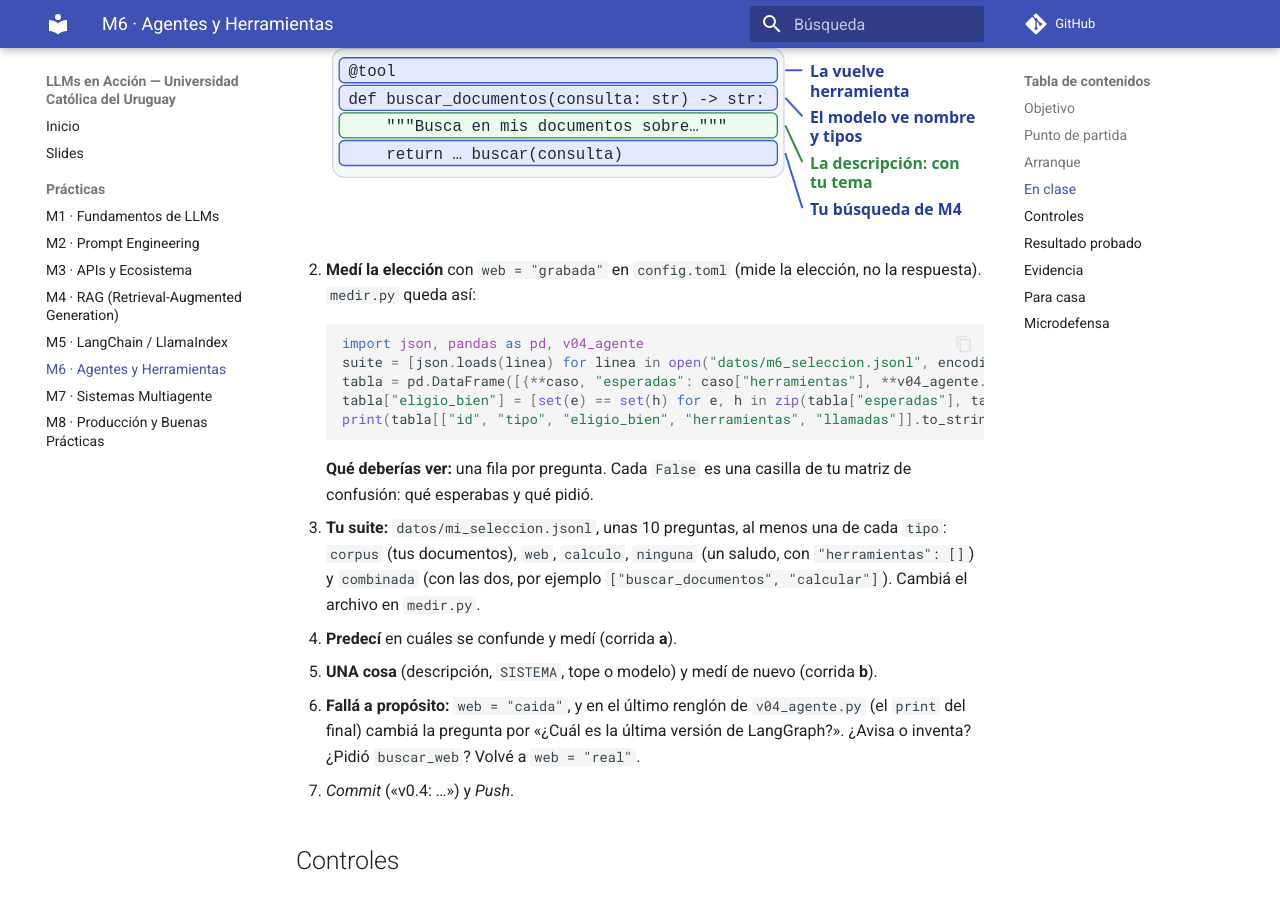
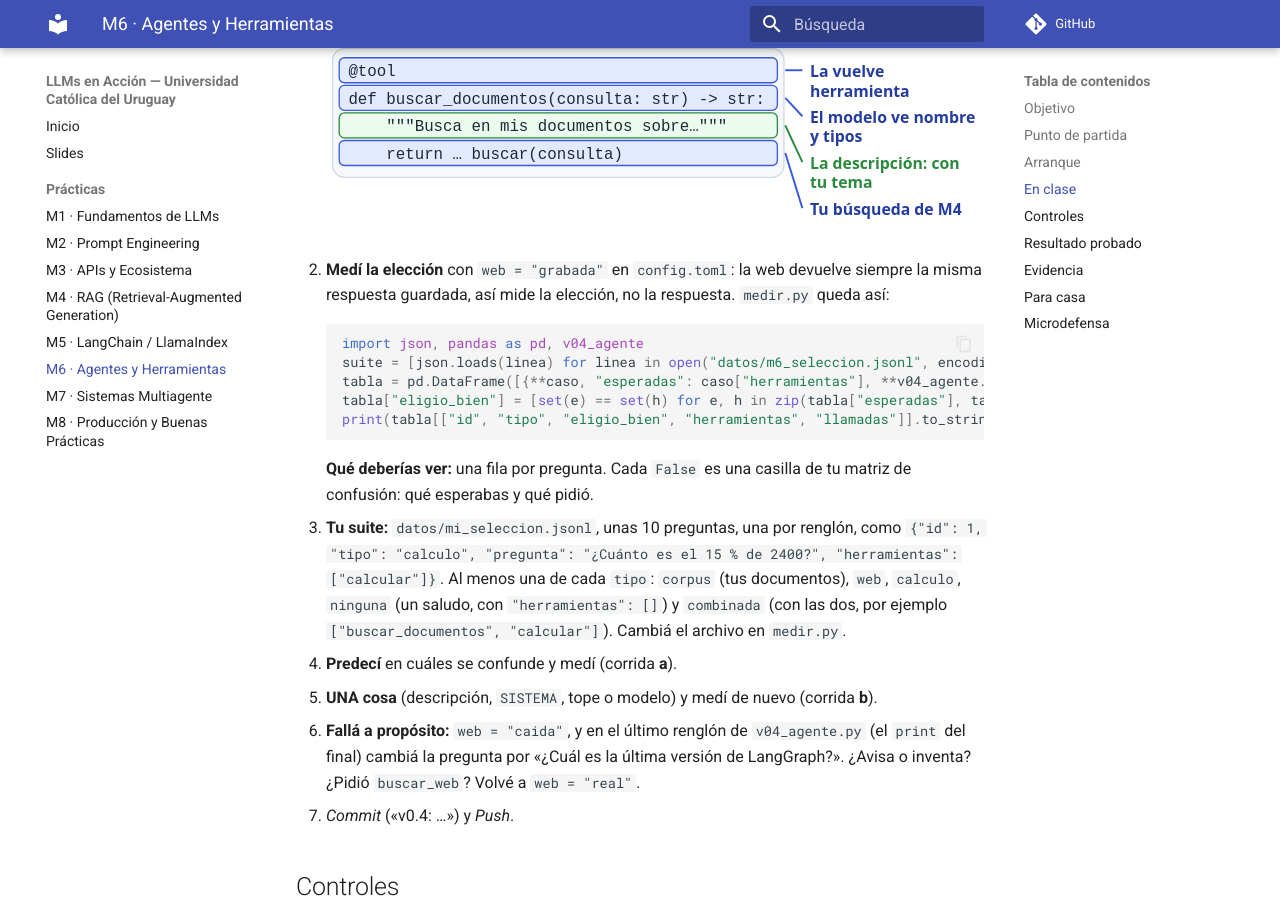
Before and after one commit to JuanFKurucz/ucu-la, an MkDocs documentation site: the page built from docs/practicas/m6-v04-agente.md, in a window 1280 px wide and 900 px high, scrolled down 1895 px. Built offline with MkDocs 1.6.1 and Material for MkDocs 9.7.7, drawn with Linux system fonts in a browser that asks for light colours; comment, search, counter and statistics services are not loaded.

Commit message:
Práctica M6: web grabada y un renglón de suite
Co-Authored-By: Claude Opus 5.5 <noreply@anthropic.com>

````diff
--- a/docs/practicas/m6-v04-agente.md
+++ b/docs/practicas/m6-v04-agente.md
@@ -66,7 +66,7 @@ Un agente es un flujo de Power Automate donde la condición la decide el modelo:
 
     ![La herramienta buscar_documentos, abreviada: @tool la vuelve herramienta; el modelo ve el nombre, los tipos y la descripción, que se reescribe con tu tema](../assets/herramienta-descripcion.svg)
 
-2. **Medí la elección** con `web = "grabada"` en `config.toml` (mide la elección, no la respuesta). `medir.py` queda así:
+2. **Medí la elección** con `web = "grabada"` en `config.toml`: la web devuelve siempre la misma respuesta guardada, así mide la elección, no la respuesta. `medir.py` queda así:
 
     ```python
     import json, pandas as pd, v04_agente
@@ -78,7 +78,7 @@ Un agente es un flujo de Power Automate donde la condición la decide el modelo:
 
     **Qué deberías ver:** una fila por pregunta. Cada `False` es una casilla de tu matriz de confusión: qué esperabas y qué pidió.
 
-3. **Tu suite:** `datos/mi_seleccion.jsonl`, unas 10 preguntas, al menos una de cada `tipo`: `corpus` (tus documentos), `web`, `calculo`, `ninguna` (un saludo, con `"herramientas": []`) y `combinada` (con las dos, por ejemplo `["buscar_documentos", "calcular"]`). Cambiá el archivo en `medir.py`.
+3. **Tu suite:** `datos/mi_seleccion.jsonl`, unas 10 preguntas, una por renglón, como `{"id": 1, "tipo": "calculo", "pregunta": "¿Cuánto es el 15 % de 2400?", "herramientas": ["calcular"]}`. Al menos una de cada `tipo`: `corpus` (tus documentos), `web`, `calculo`, `ninguna` (un saludo, con `"herramientas": []`) y `combinada` (con las dos, por ejemplo `["buscar_documentos", "calcular"]`). Cambiá el archivo en `medir.py`.
 4. **Predecí** en cuáles se confunde y medí (corrida **a**).
 5. **UNA cosa** (descripción, `SISTEMA`, tope o modelo) y medí de nuevo (corrida **b**).
 6. **Fallá a propósito:** `web = "caida"`, y en el último renglón de `v04_agente.py` (el `print` del final) cambiá la pregunta por «¿Cuál es la última versión de LangGraph?». ¿Avisa o inventa? ¿Pidió `buscar_web`? Volvé a `web = "real"`.
````
Also changed, not shown: 1 other file.
